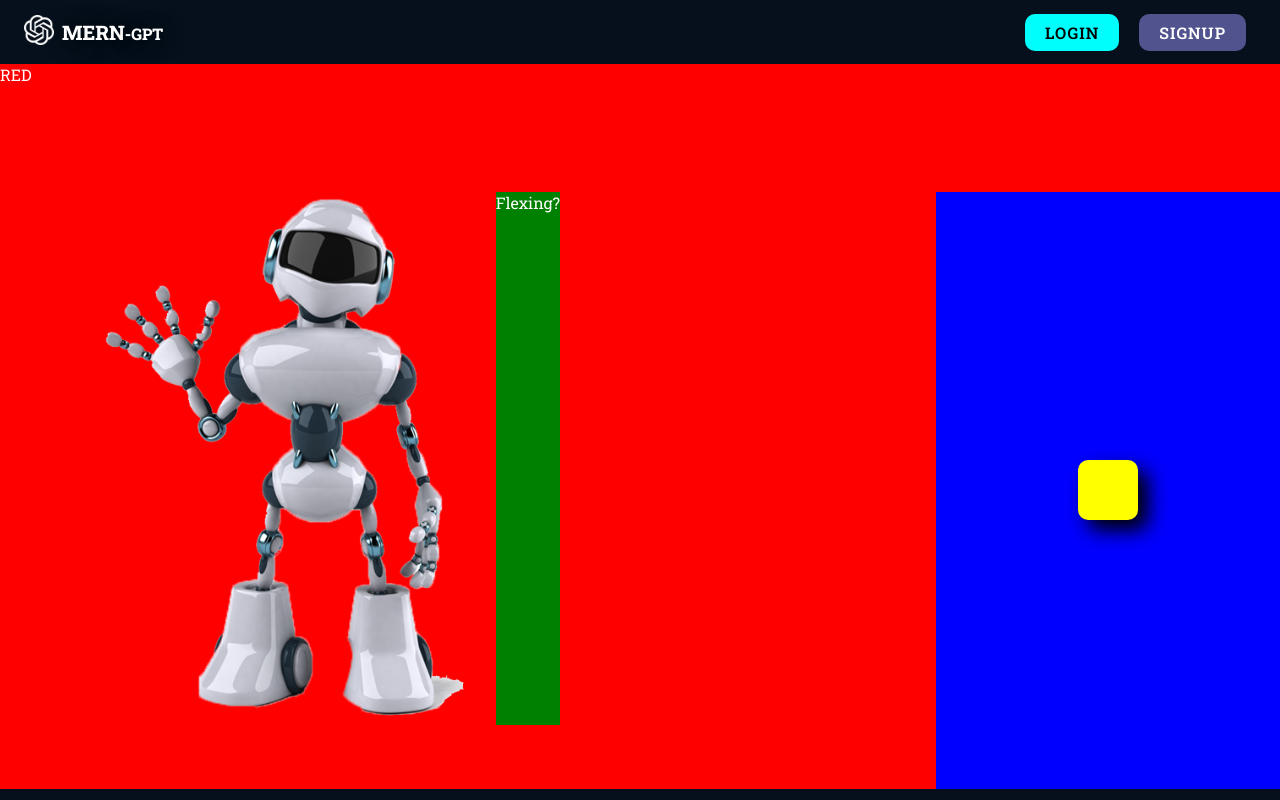
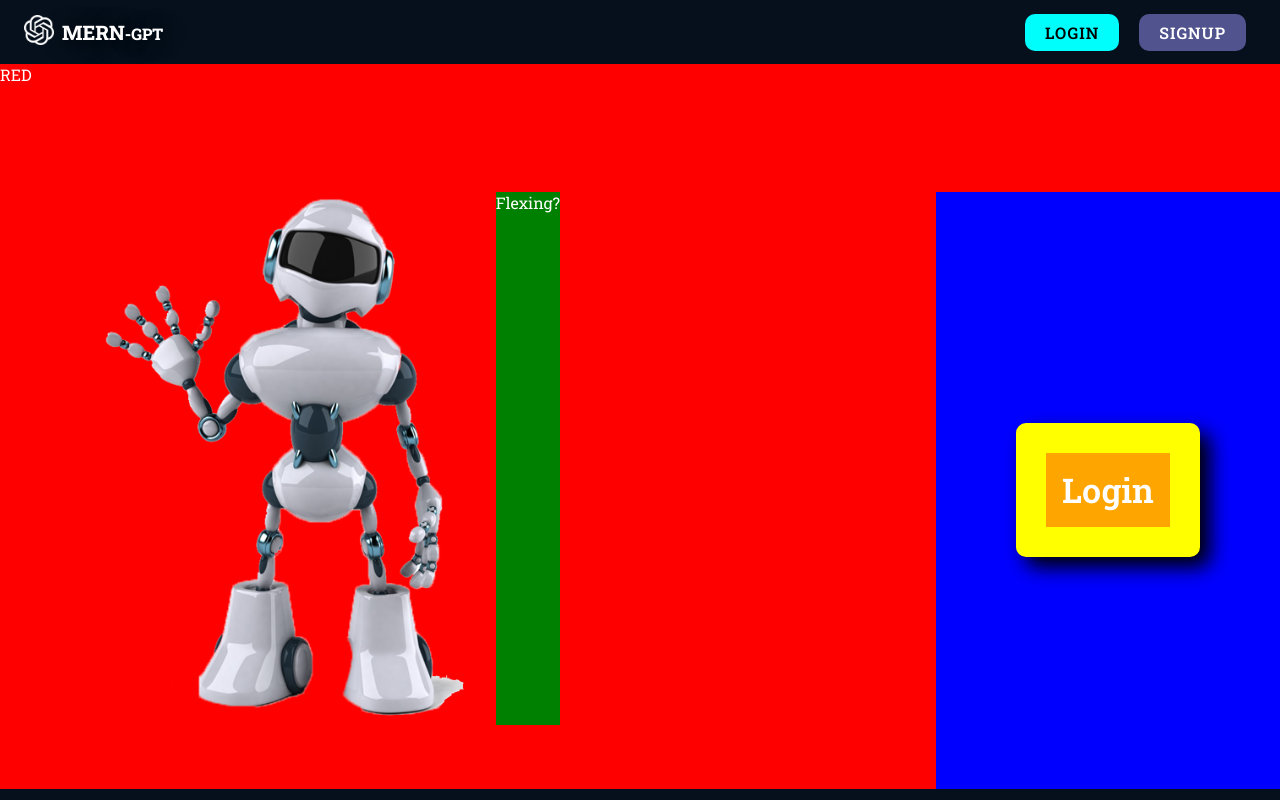
Before and after one commit to ctelfair20/ChatGPT_Clone, a React (Vite) app in the folder Frontend/: page /login in a window 1280 px wide. Built offline with nearby package versions, Linux system fonts and the light colour scheme.

Commit message:
added heading for form

```diff
--- a/Frontend/src/pages/Login.tsx
+++ b/Frontend/src/pages/Login.tsx
@@ -1,4 +1,4 @@
-import { Box } from "@mui/material"
+import { Box, Typography } from "@mui/material"
 
 const Login = () => {
   return (
@@ -37,7 +37,20 @@ const Login = () => {
           border: "none",
           background: "yellow"
         }}
-        ></form>
+        >
+          <Box
+            sx={{
+              display: "flex",
+              flexDirection: "column",
+              justifyContent: "center",
+              background: "orange"
+            }}
+          >
+            <Typography variant="h4" textAlign="center" padding={2} fontWeight={600}>
+              Login
+            </Typography>
+          </Box>
+        </form>
       </Box>
     </Box>
   )
```
